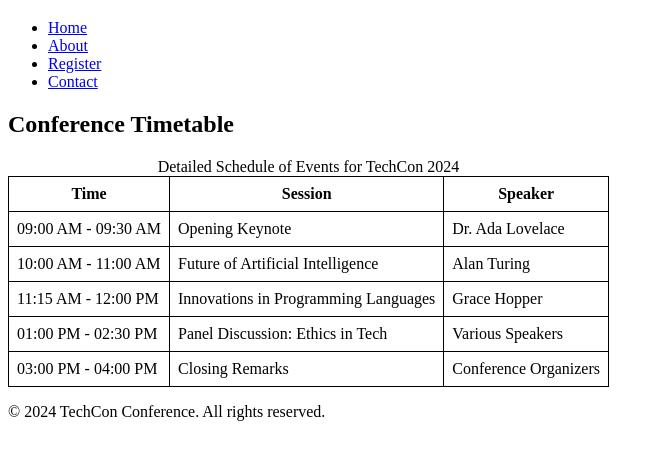
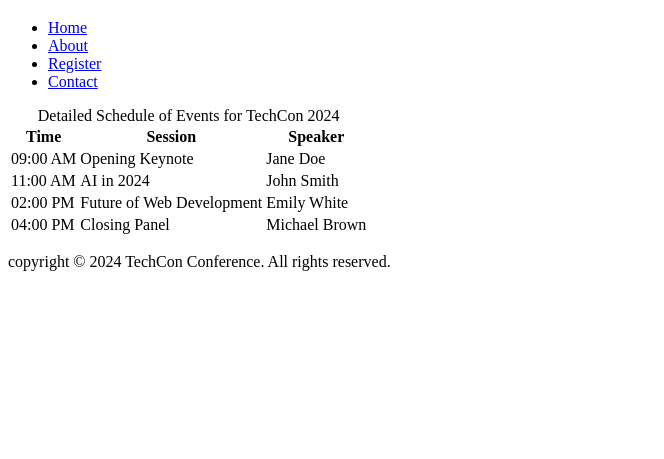
Before and after one commit to frankotsialo/TechCon_HTML, a plain HTML site: page techcon_website/schedule.html in a window 1280 px wide. Shown: the part 61-520 px from the top of the page, without its empty margins (0-664 px from the left). Drawn offline with Linux system fonts and the light colour scheme.

```diff
--- a/techcon_website/schedule.html
+++ b/techcon_website/schedule.html
@@ -3,16 +3,8 @@
 <head>
   <meta charset="UTF-8">
   <title>Schedule for TechCon 2024</title>
-<style>
-  .schedule-table, .schedule-table th, .schedule-table td {
-    border: 1px solid #000;
-    border-collapse: collapse;
-    padding: 8px;
-  }
-</style>
 </head>
 <body>
-  <!-- Header -->
   <header>
     <h1>Schedule for TechCon 2024</h1>
     <nav>
@@ -25,11 +17,8 @@
     </nav>
   </header>
 
-  <!-- Main Content -->
   <main>
-    <section>
-      <h2>Conference Timetable</h2>
-      <table class="schedule-table">
+    <table>
       <caption>Detailed Schedule of Events for TechCon 2024</caption>
       <thead>
         <tr>
@@ -40,38 +29,31 @@
       </thead>
       <tbody>
         <tr>
-            <td>09:00 AM - 09:30 AM</td>
+          <td>09:00 AM</td>
           <td>Opening Keynote</td>
-            <td>Dr. Ada Lovelace</td>
+          <td>Jane Doe</td>
         </tr>
         <tr>
-            <td>10:00 AM - 11:00 AM</td>
-            <td>Future of Artificial Intelligence</td>
-            <td>Alan Turing</td>
+          <td>11:00 AM</td>
+          <td>AI in 2024</td>
+          <td>John Smith</td>
         </tr>
         <tr>
-            <td>11:15 AM - 12:00 PM</td>
-            <td>Innovations in Programming Languages</td>
-            <td>Grace Hopper</td>
+          <td>02:00 PM</td>
+          <td>Future of Web Development</td>
+          <td>Emily White</td>
         </tr>
         <tr>
-            <td>01:00 PM - 02:30 PM</td>
-            <td>Panel Discussion: Ethics in Tech</td>
-            <td>Various Speakers</td>
-          </tr>
-          <tr>
-            <td>03:00 PM - 04:00 PM</td>
-            <td>Closing Remarks</td>
-            <td>Conference Organizers</td>
+          <td>04:00 PM</td>
+          <td>Closing Panel</td>
+          <td>Michael Brown</td>
         </tr>
       </tbody>
     </table>
-    </section>
   </main>
 
-  <!-- Footer -->
   <footer>
-    <p>&copy; 2024 TechCon Conference. All rights reserved.</p>
+    <p>copyright © 2024 TechCon Conference. All rights reserved.</p>
   </footer>
 </body>
 </html>
```
Lines whose indentation alone changed are shown as unchanged.
